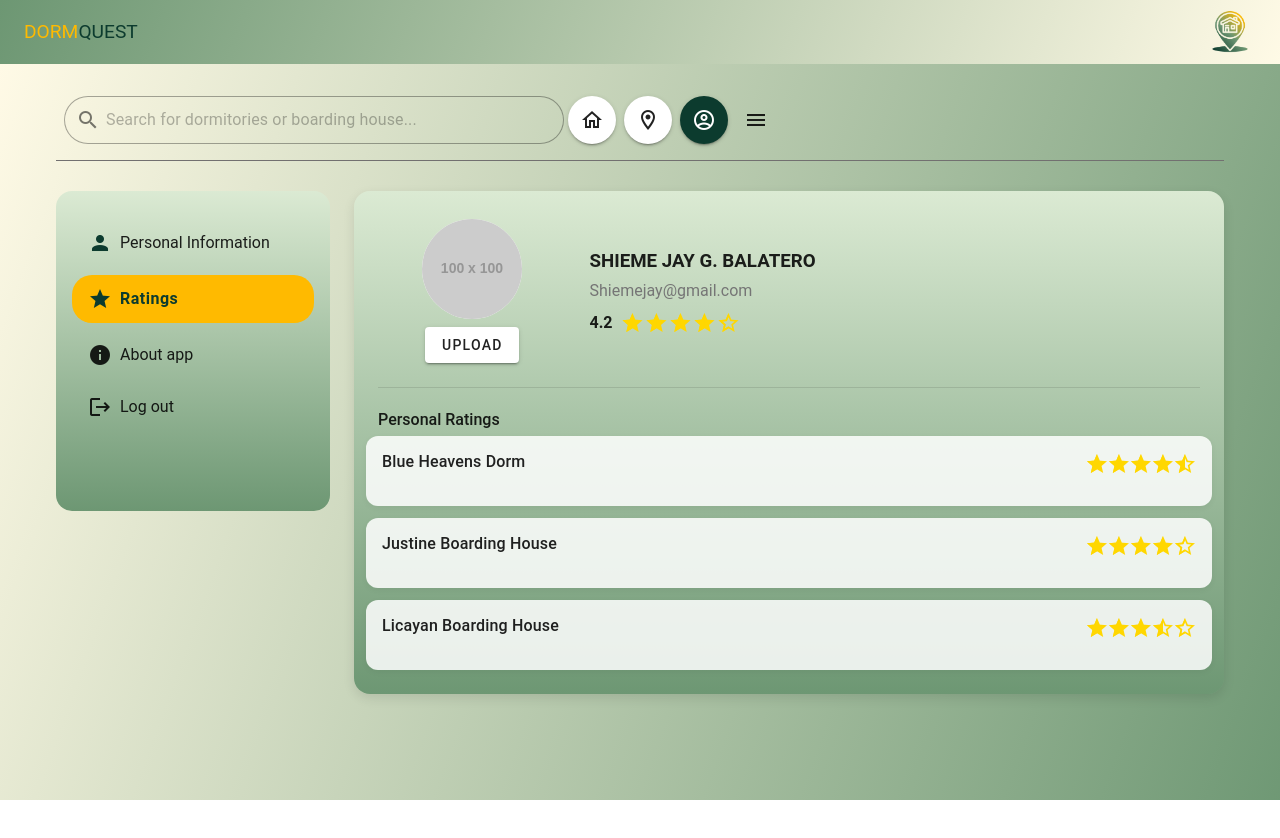
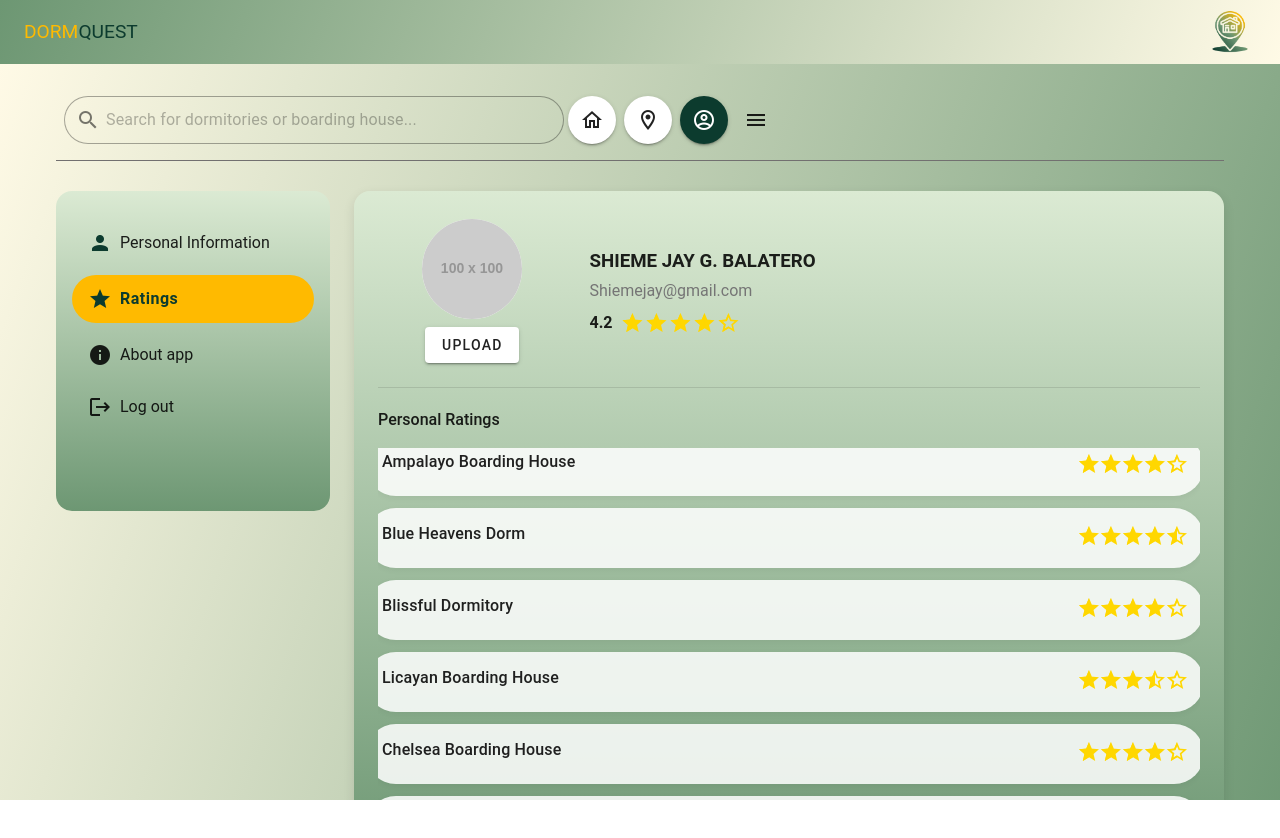
Before and after one commit to shiemejaybalatero/web-dormquest, a Vue app: page /ratings in a window 1280 px wide. Shown: the top 838 px of the page. Before the commit the page ends 800 px from the top, so only its background shows below. Built offline with nearby package versions, Linux system fonts and the light colour scheme.

Commit message:
Clearing all the trash

```diff
--- a/src/views/auth/AboutAppView.vue
+++ b/src/views/auth/AboutAppView.vue
@@ -1,56 +1,56 @@
 <script setup>
 import AppLayout from '@/components/layout/AppLayout.vue'
+import { useRoute } from 'vue-router'
+
+const route = useRoute()
 </script>
 
 <template>
   <AppLayout>
     <template #content>
-      <v-row class="pa-6">
-        <!-- Sidebar (with matching column width) -->
+      <v-row>
+        <!-- Sidebar -->
         <v-col cols="12" md="3">
-          <v-list dense nav class="sidebar">
-            <!-- Personal Information -->
+          <v-list dense nav class="sidebar pa-4">
             <router-link to="/profile" style="text-decoration: none; color: inherit">
-              <v-list-item class="mt-3 mb-2">
+              <v-list-item :class="{ selected: route.path === '/profile' }" class="mb-2">
                 <div class="d-flex align-center pl-2">
-                  <v-icon color="#0c3b2e" class="mr-2">mdi-account</v-icon>
+                  <v-icon class="mr-2">mdi-account</v-icon>
                   <span>Personal Information</span>
                 </div>
               </v-list-item>
             </router-link>
 
-            <!-- Ratings -->
             <router-link to="/ratings" style="text-decoration: none; color: inherit">
-              <v-list-item class="mb-2">
+              <v-list-item :class="{ selected: route.path === '/ratings' }" class="mb-2">
                 <div class="d-flex align-center pl-2">
-                  <v-icon class="mr-2" color="#0c3b2e">mdi-star</v-icon>
+                  <v-icon class="mr-2">mdi-star</v-icon>
                   <span class="font-weight-bold text-body-1">Ratings</span>
                 </div>
               </v-list-item>
             </router-link>
 
-            <!-- About App -->
+            <router-link to="/about" style="text-decoration: none; color: inherit">
+              <v-list-item :class="{ selected: route.path === '/about' }" class="mb-2">
+                <div class="d-flex align-center pl-2">
+                  <v-icon class="mr-2">mdi-information</v-icon>
+                  <span class="font-weight-bold text-body-1">About app</span>
+                </div>
+              </v-list-item>
+            </router-link>
 
-            <v-list-item class="selected mb-2">
-              <div class="d-flex align-center pl-2">
-                <v-icon class="mr-2" color="#0c3b2e">mdi-information</v-icon>
-                <span class="font-weight-bold text-body-1">About app</span>
-              </div>
-            </v-list-item>
-
-            <!-- Logout -->
             <v-list-item>
               <div class="d-flex align-center pl-2">
-                <v-icon class="mr-2" color="#0c3b2e">mdi-logout</v-icon>
+                <v-icon class="mr-2">mdi-logout</v-icon>
                 <span>Log out</span>
               </div>
             </v-list-item>
           </v-list>
         </v-col>
 
-        <!-- About App Content Section -->
+        <!-- Content Section with Ratings Layout -->
         <v-col cols="12" md="9">
-          <div class="about-section pl-6 pr-6 pt-6 pb-6">
+          <div class="about-section pa-6">
             <div class="d-flex justify-space-between align-center mb-6">
               <h2 class="font-weight-bold">
                 <span style="color: #ffba00">DORM</span>
@@ -90,7 +90,6 @@ import AppLayout from '@/components/layout/AppLayout.vue'
   min-height: 40vh;
   background: linear-gradient(180deg, #dbead3, #6d9773);
   border-radius: 16px;
-  padding: 24px;
 }
 
 .selected {
--- a/src/views/auth/ProfileView.vue
+++ b/src/views/auth/ProfileView.vue
@@ -51,12 +51,14 @@ const status = ref('Single')
               </v-list-item>
             </RouterLink>
 
+            <router-link to="/about" style="text-decoration: none; color: inherit">
               <v-list-item>
                 <div>
                   <v-icon class="mr-2">mdi-information</v-icon>
                   <span>About app</span>
                 </div>
               </v-list-item>
+            </router-link>
 
             <v-list-item>
               <div>
--- a/src/views/auth/RatingsView.vue
+++ b/src/views/auth/RatingsView.vue
@@ -25,9 +25,14 @@ const email = ref('Shiemejay@gmail.com')
 const averageRating = ref(4.2)
 
 const dormRatings = ref([
+  { name: 'Ampalayo Boarding House', rating: 4.0 },
   { name: 'Blue Heavens Dorm', rating: 4.5 },
-  { name: 'Justine Boarding House', rating: 4.0 },
+  { name: 'Blissful Dormitory', rating: 4.2 },
   { name: 'Licayan Boarding House', rating: 3.5 },
+  { name: 'Chelsea Boarding House', rating: 4.1 },
+  { name: 'TGBG Boarding House', rating: 4.6 },
+  { name: 'Magdura Boarding House', rating: 3.9 },
+  { name: 'Karmo Boarding House', rating: 4.3 },
 ])
 </script>
 
@@ -61,8 +66,8 @@ const dormRatings = ref([
                 <div class="d-flex align-center pl-2">
                   <v-icon class="mr-2">mdi-information</v-icon>
                   <span>About app</span>
-                </div></v-list-item
-              >
+                </div>
+              </v-list-item>
             </router-link>
 
             <v-list-item>
@@ -115,6 +120,7 @@ const dormRatings = ref([
             <v-divider class="my-5" />
 
             <h4 class="font-weight-medium mb-4">Personal Ratings</h4>
+            <div class="ratings-scroll">
               <v-row>
                 <v-col
                   cols="12"
@@ -136,6 +142,7 @@ const dormRatings = ref([
                 </v-col>
               </v-row>
             </div>
+          </div>
         </v-col>
       </v-row>
     </template>
@@ -151,7 +158,7 @@ const dormRatings = ref([
 
 .selected {
   background-color: #ffba00 !important;
-  border-radius: 20px;
+  border-radius: 50px;
   color: #0c3b2e;
 }
 
@@ -161,10 +168,28 @@ const dormRatings = ref([
   box-shadow: 0 4px 12px rgba(0, 0, 0, 0.1);
 }
 
+.ratings-scroll {
+  max-height: 400px;
+  overflow-y: auto;
+  overflow-x: hidden;
+  padding-right: 8px;
+}
+
 .rating-card {
   background: rgba(255, 255, 255, 0.85);
-  border-radius: 12px;
+  border-radius: 50px;
   box-shadow: 0 2px 6px rgba(0, 0, 0, 0.05);
-  min-height: 70px;
+  min-height: 60px;
+  width: 100%;
+  box-sizing: border-box;
+  padding: 12px 24px;
+  margin-bottom: 16px;
+
+  justify-content: space-between;
+  align-items: center;
+}
+
+.ratings-scroll {
+  max-width: 100%;
 }
 </style>
```
Lines whose indentation alone changed are shown as unchanged.
